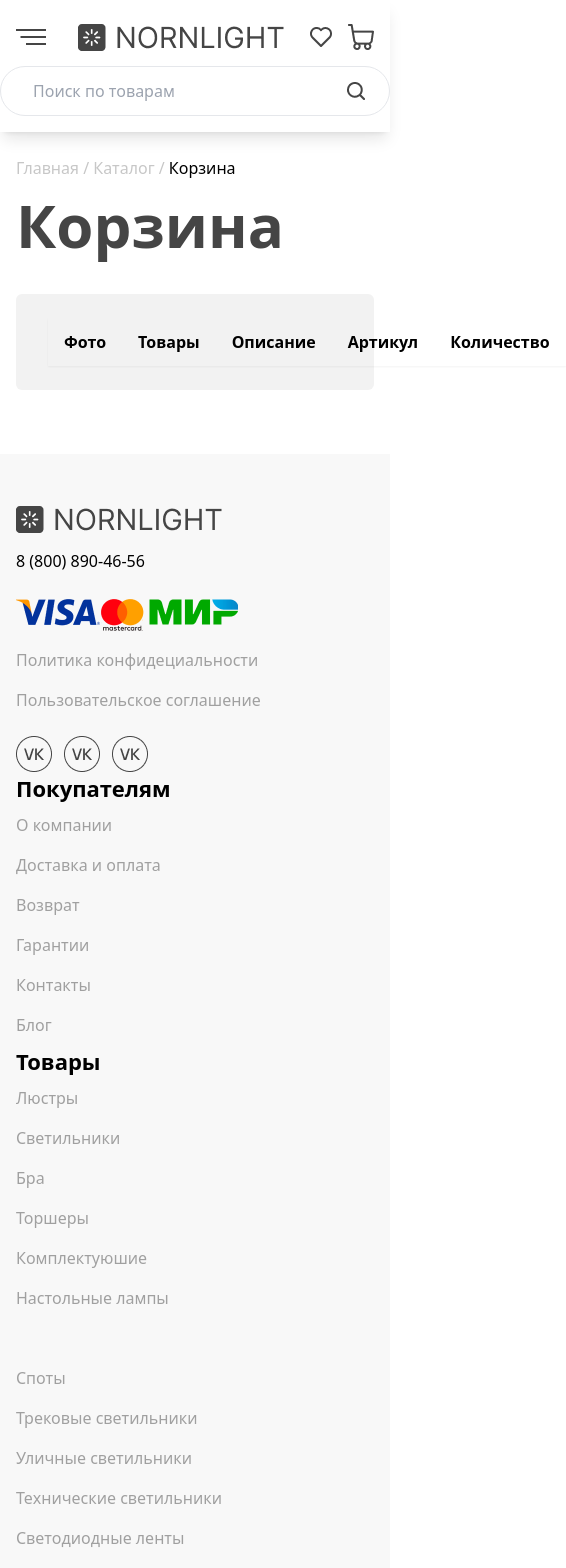
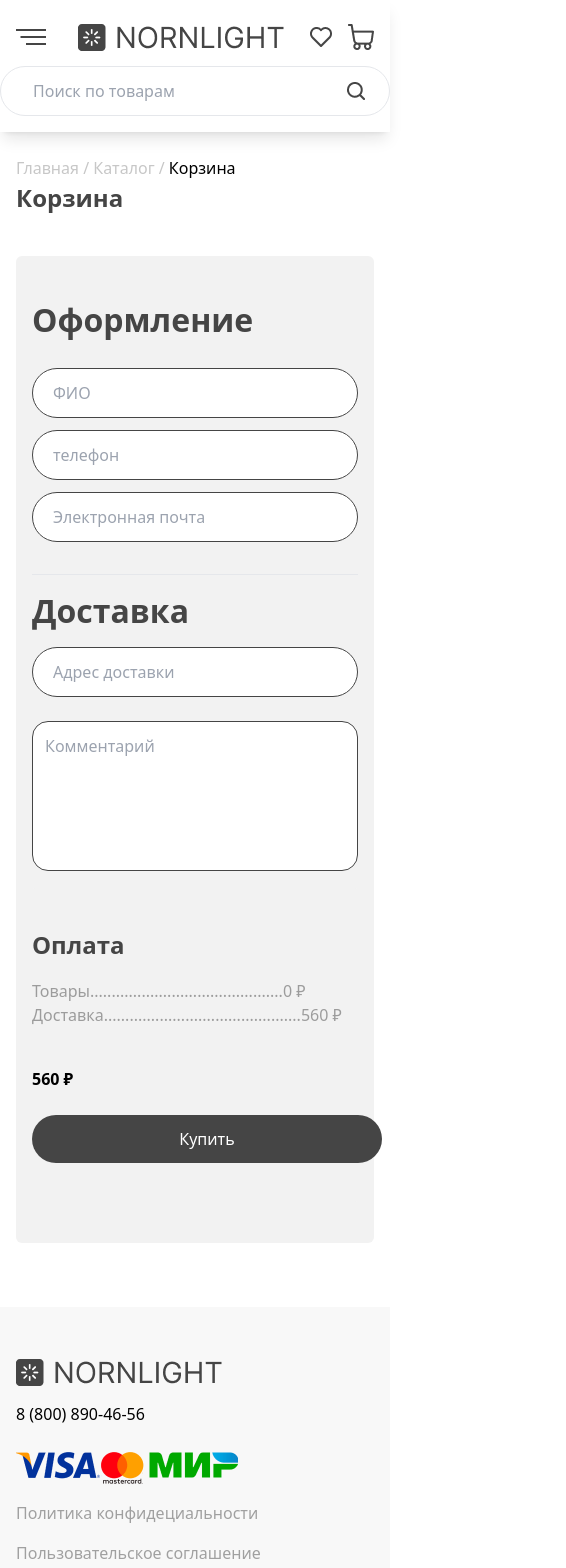
Before and after one commit to sunnatovv/nornlight-vue, a Vue app: page /korzina in a window 390 px wide. Shown: the top 1568 px of the page, 566 px wide, since content can reach past the window. Built offline with nearby package versions, Linux system fonts and the light colour scheme; what vue3-marquee would draw is missing.

Commit message:
responsive fixed

```diff
--- a/src/components/Navbar.vue
+++ b/src/components/Navbar.vue
@@ -154,9 +154,9 @@
     <div class="lg:hidden bg-white w-full py-4">
       <div class="container flex items-center justify-between pb-2">
         <div class="flex items-center gap-8">
-          <img @click="hamburgerMenu" src="/hamburger.png" alt="" />
+          <img @click="hamburgerMenu"  src="/hamburger.png" alt="" />
           <router-link to="/home">
-            <img src="/MainLogo.png" alt="" />
+            <img v-if="!isHambOpen" src="/MainLogo.png" alt="" />
           </router-link>
         </div>
 
@@ -180,9 +180,11 @@
           </div>
 
           <div class="relative">
-            <button class="flex items-center">
+            <router-link to="/korzina">
+              <button class="flex items-center">
               <img src="/korzina.png" alt="" />
             </button>
+            </router-link>
             <div
               v-if="store.basket.length > 0"
               class="absolute top-[-4px] lg:right-3 right-[-5px] text-center"
@@ -210,10 +212,10 @@
   </div>
   <div
     v-if="isHambOpen" @click="hamburgerMenu"
-    class="w-full h-full backdrop-blur-sm absolute bg-[#454545] bg-opacity-50"
+    class="w-full h-full backdrop-blur-sm fixed z-30 bg-[#454545] bg-opacity-50"
   ></div>
 
-  <div v-if="isHambOpen" class="h-[519px] w-full absolute bg-white pt-2">
+  <div v-if="isHambOpen" class="h-[519px] w-full fixed z-40 bg-white pt-2">
     <div class="flex flex-col">
       <router-link
         @click="hamburgerMenu"
--- a/src/pages/Contacts.vue
+++ b/src/pages/Contacts.vue
@@ -1,16 +1,16 @@
 <template>
-  <div class="container flex justify-between  py-8">
+  <div class="container lg:flex justify-between  py-8">
     <div>
       <div>
         <a href="/home" class="text-[#c7c7c7]"> Главная / </a>
         <a href="/contact">Контакты</a>
       </div>
       <div>
-        <h2 class="text-[60px] text-primary font-bold">Контакты</h2>
+        <h2 class="lg:text-[60px] text-[45px] text-primary font-bold">Контакты</h2>
       </div>
     </div>
     <div>
-      <h3 class="text-primary text-[22px] font-semibold pb-2">
+      <h3 class="text-primary lg:text-[22px]  font-semibold pb-2">
         8 (800) 890-46-56
       </h3>
       <p class="text-primary">
@@ -20,8 +20,8 @@
     </div>
   </div>
 
-  <div class="w-[1490px] mx-auto mt-6 mb-14">
-    <iframe class=""
+  <div class="lg:w-[1490px] w-[97%] mx-auto mt-6 mb-14">
+    <iframe class=" max-sm:h-[350px]"
       src="https://www.google.com/maps/embed?pb=!1m18!1m12!1m3!1d23976.151622946374!2d69.27929488940866!3d41.308451301534475!2m3!1f0!2f0!3f0!3m2!1i1024!2i768!4f13.1!3m3!1m2!1s0x38ae8b2931f41f23%3A0x81095e06b654b845!2z0KHQutCy0LXRgCDQkNC80LjRgNCwINCi0LXQvNGD0YDQsA!5e0!3m2!1sru!2s!4v1720009597759!5m2!1sru!2s"
       width="100%"
       height="450"
--- a/src/pages/Garant.vue
+++ b/src/pages/Garant.vue
@@ -1,15 +1,15 @@
 <template>
-  <div class="container mx-auto flex justify-between  py-8 mb-14">
+  <div class="container mx-auto lg:flex justify-between  py-8 mb-14">
     <div>
       <div>
         <a href="/home" class="text-gray-400"> Главная / </a>
         <a href="/garant">Гарантии</a>
       </div>
       <div>
-        <h2 class="text-[60px] text-primary font-bold">Гарантии</h2>
+        <h2 class="lg:text-[60px] text-[45px] text-primary font-bold">Гарантии</h2>
       </div>
     </div>
-    <div class="w-1/2 mt-16">
+    <div class="lg:w-1/2 mt-16">
       <h3 class="text-xl font-semibold mb-4">Обмен и возврат по желанию покупателя</h3>
       <p class="mb-4">
         Все товары в магазине «NornLight» имеют гарантию. Она заявляется
--- a/src/pages/Korzina.vue
+++ b/src/pages/Korzina.vue
@@ -7,11 +7,13 @@
         <a href="/korzina">Корзина</a>
       </div>
       <div>
-        <h2 class="text-[60px] text-primary font-bold">Корзина</h2>
+        <h2 class="lg:text-[60px] text-[24px] text-primary font-bold">
+          Корзина
+        </h2>
       </div>
     </div>
 
-    <div class="w-full bg-[#F2F2F2] rounded-md py-6 px-8">
+    <div class="w-full bg-[#F2F2F2] rounded-md py-6 px-8 max-sm:hidden">
       <table class="">
         <thead class="shadow-sm">
           <tr>
@@ -39,11 +41,11 @@
               <p class="py-3">{{ item.title }}</p>
               <p class="text-[#454545] font-semibold">{{ item.price }} ₽</p>
             </td>
-            <td class="py-3 px-">
+            <td class="py-3 px-4">
               <p>{{ item.description }}</p>
             </td>
             <td class="py-3 px-4 flex items-center">
-              <p>RAD-COMBO-50/XXX/230/XXX/XXX/S4/XS</p>
+              <p>{{ item.article }}</p>
             </td>
             <td class="py-3 px-4 text-center">
               <div class="flex items-center justify-center">
@@ -66,12 +68,125 @@
         </tbody>
       </table>
     </div>
+
+    <!-- shop for mobile -->
+
+    <div class="lg:hidden">
+      <div v-for="(item, index) in store.basket" class="flex gap-6 mb-5 bg-[#F2F2F2] py-6 px-3 rounded-md">
+        <div class="w-1/4">
+          <img :src="item.image" alt="" />
+        </div>
+        <div class="w-full">
+          <h2 class="font-semibold text-primary text-[18px] ">{{item.title}}</h2>
+          <p class="text-primary font-bold py-3 text-[20px]">{{ item.price }} ₽</p>
+          <p class="py-1">{{ item.description }}</p>
+          <p class="py-2">
+            RAD-COMBO-50/XXX/230/XXX/XXX/S4/XS
+          </p>
+          <div class="flex items-center justify-start">
+                <button @click="decreaseQuantity(index)" class="px-4 py-3">
+                  -
+                </button>
+                <p class="px-4 border rounded-md py-3">{{ item.quantity }}</p>
+                <button @click="increaseQuantity(index)" class="px-4 py-3">
+                  +
+                </button>
+                <button
+                  @click="removeItem(index)"
+                  class="ml-2 flex items-center"
+                >
+                  <box-icon name="box" type="solid" color="#f80707" class="ml-20"></box-icon>
+                </button>
+              </div>
+        </div>
+      </div>
+    </div>
+    <!-- shop for mobile -->
+
+    <form
+      @submit.prevent="clearBasket"
+      class="w-full bg-[#F2F2F2] rounded-md py-10 lg:px-8 px-4 mt-4"
+    >
+      <h2 class="text-[32px] text-primary font-semibold pb-6">Оформление</h2>
+      <div class="flex max-sm:flex-col lg:gap-6 gap-3">
+        <input
+          type="text"
+          placeholder="ФИО"
+          class="lg:w-1/3 border border-primary rounded-full py-3 outline-none px-5"
+          v-model="clientName"
+          required
+        />
+        <input
+          type="tel"
+          placeholder="телефон"
+          class="lg:w-1/3 border border-primary rounded-full py-3 outline-none px-5"
+          v-model="clientPhone"
+          required
+        />
+        <input
+          type="email"
+          placeholder="Электронная почта"
+          class="lg:w-1/3 border border-primary rounded-full py-3 outline-none px-5"
+          required
+        />
+      </div>
+      <hr class="mt-8" />
+
+      <div>
+        <h2 class="text-[32px] text-primary font-semibold lg:py-6 py-3">Доставка</h2>
+        <div class="flex flex-col gap-6">
+          <input
+            type="text"
+            placeholder="Адрес доставки"
+            class="lg:w-2/3 border border-primary rounded-full py-3 outline-none px-5"
+          />
+          <textarea
+            name="comment"
+            id="comment"
+            placeholder="Комментарий"
+            class="lg:w-2/3 border border-primary rounded-2xl py-3 px-3 resize-none outline-none h-[150px]"
+          ></textarea>
+        </div>
+      </div>
+
+      <div class="w-full bg-[#F2F2F2] rounded-md py-10 lg:px-8 mt-4">
+        <h2 class="lg:text-[32px] text-[24px] text-primary font-semibold lg:pb-6 pb-4">Оплата</h2>
+        <div class="lg:flex gap-2 text-[#9c9c9c]">
+          <div class="flex">
+            <h3>Товары.............................................</h3>
+            <p>{{ totalProductsPrice }} ₽</p>
+          </div>
+          <div class="flex">
+            <h3>Доставка..............................................</h3>
+            <p>560 ₽</p>
+          </div>
+        </div>
+
+        <div class="mt-10">
+          <p class="text-24px font-bold">{{ totalProductsPrice + 560 }} ₽</p>
+        </div>
+
+        <div class="mt-6 max-sm:w-fullr">
+          <button
+            type="submit"
+            class="lg:w-[324px] w-[350px] py-3 bg-primary text-white rounded-full"
+          >
+            Купить
+          </button>
+        </div>
+      </div>
+    </form>
+    <!-- purchase section -->
   </div>
 </template>
 
 <script setup>
+import { computed, ref } from "vue";
 import { usePiniaStore } from "../store";
 import "boxicons";
+
+const clientName = ref("");
+const clientPhone = ref("");
 
 const store = usePiniaStore();
 
@@ -88,4 +203,24 @@ const decreaseQuantity = (index) => {
 const removeItem = (index) => {
   store.basket.splice(index, 1);
 };
+
+const clearBasket = () => {
+  if (!clientName.value || !clientPhone.value) {
+    alert("Please fill your name and phone number");
+    return;
+  } else {
+    alert("Thank you for your purchase.");
+    clientName.value = "";
+    clientPhone.value = "";
+    store.basket = [];
+  }
+};
+
+const totalProductsPrice = computed(() =>
+  store.basket.reduce((total, item) => total + item.price * item.quantity, 0)
+);
 </script>
+
+<style scoped>
+/* Add your custom styles here if needed */
+</style>
--- a/src/pages/Return.vue
+++ b/src/pages/Return.vue
@@ -1,15 +1,15 @@
 <template>
-  <div class="container flex justify-between pb-24">
+  <div class="container lg:flex justify-between pb-24">
     <div class="mt-8">
       <div>
         <a href="/home" class="text-[#c7c7c7]"> Главная / </a>
         <a href="/return">Возврат</a>
       </div>
       <div>
-        <h2 class="text-[60px] text-primary font-bold">Возврат</h2>
+        <h2 class="lg:text-[60px] text-[45px] text-primary font-bold">Возврат</h2>
       </div>
     </div>
-    <div class="w-1/2 mt-16">
+    <div class="lg:w-1/2 lg:mt-16 mt-4">
       <!-- first -->
       <div>
         <h2 class="text-[24px] text-primary font-semibold py-4">
```
Also changed, not shown: src/pages/Payment.vue (+8 -8 lines), src/pages/ProductDetails.vue (+75 -7 lines).
